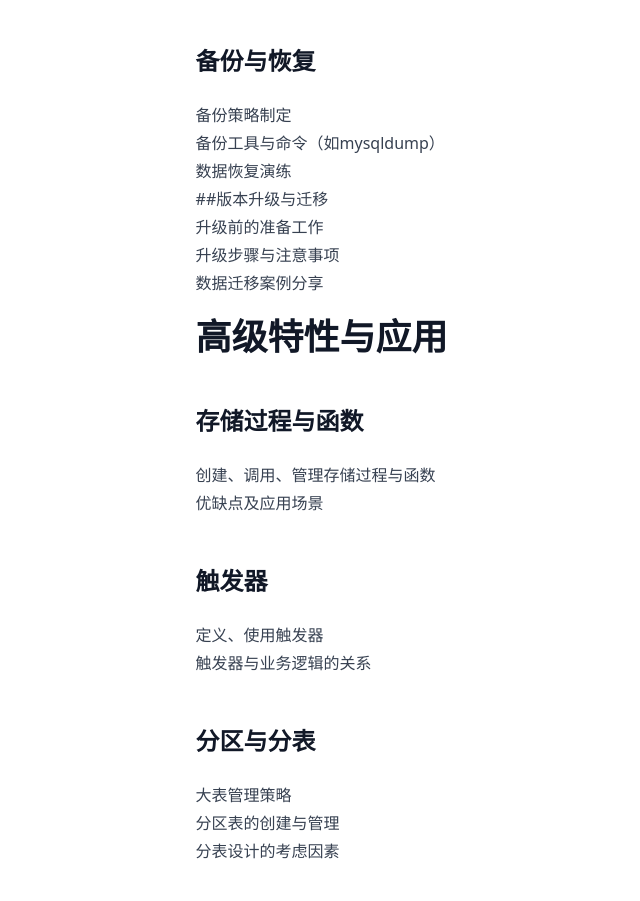
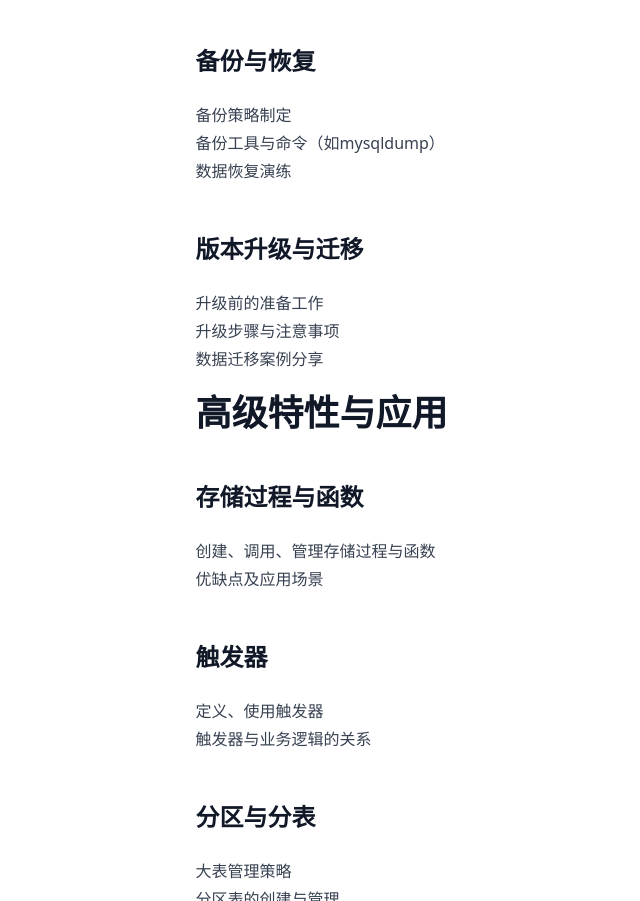
Before and after one commit to phqabcd/blog2, a plain HTML site: page 2024/09/03/MySQL-Notes/index.html in a window 1280 px wide. Shown: the part 1976-2877 px from the top of the page, without its empty margins (147-787 px from the left). Drawn offline with nearby package versions, Linux system fonts and the light colour scheme; some packages are replaced by stand-ins of ours; no server answers; a script that the page names is missing.

Commit message:
Site updated: 2024-09-03 21:04:21

```diff
--- a/2024/09/03/MySQL-Notes/index.html
+++ b/2024/09/03/MySQL-Notes/index.html
@@ -288,7 +288,8 @@
 <h2 id="系统配置调优"><a href="#系统配置调优" class="headerlink" title="系统配置调优"></a>系统配置调优</h2><p>内存、缓存、并发设置<br>硬件选择与配置  </p>
 <h2 id="监控与诊断"><a href="#监控与诊断" class="headerlink" title="监控与诊断"></a>监控与诊断</h2><p>常用的监控工具（如Percona Toolkit、Zabbix）<br>性能瓶颈识别与解决策略  </p>
 <h1 id="安全与维护"><a href="#安全与维护" class="headerlink" title="安全与维护"></a>安全与维护</h1><h2 id="安全策略"><a href="#安全策略" class="headerlink" title="安全策略"></a>安全策略</h2><p>用户权限管理<br>加密与解密<br>SQL注入防护  </p>
-<h2 id="备份与恢复"><a href="#备份与恢复" class="headerlink" title="备份与恢复"></a>备份与恢复</h2><p>备份策略制定<br>备份工具与命令（如mysqldump）<br>数据恢复演练<br>##版本升级与迁移<br>升级前的准备工作<br>升级步骤与注意事项<br>数据迁移案例分享  </p>
+<h2 id="备份与恢复"><a href="#备份与恢复" class="headerlink" title="备份与恢复"></a>备份与恢复</h2><p>备份策略制定<br>备份工具与命令（如mysqldump）<br>数据恢复演练  </p>
+<h2 id="版本升级与迁移"><a href="#版本升级与迁移" class="headerlink" title="版本升级与迁移"></a>版本升级与迁移</h2><p>升级前的准备工作<br>升级步骤与注意事项<br>数据迁移案例分享  </p>
 <h1 id="高级特性与应用"><a href="#高级特性与应用" class="headerlink" title="高级特性与应用"></a>高级特性与应用</h1><h2 id="存储过程与函数"><a href="#存储过程与函数" class="headerlink" title="存储过程与函数"></a>存储过程与函数</h2><p>创建、调用、管理存储过程与函数<br>优缺点及应用场景  </p>
 <h2 id="触发器"><a href="#触发器" class="headerlink" title="触发器"></a>触发器</h2><p>定义、使用触发器<br>触发器与业务逻辑的关系  </p>
 <h2 id="分区与分表"><a href="#分区与分表" class="headerlink" title="分区与分表"></a>分区与分表</h2><p>大表管理策略<br>分区表的创建与管理<br>分表设计的考虑因素  </p>
```
